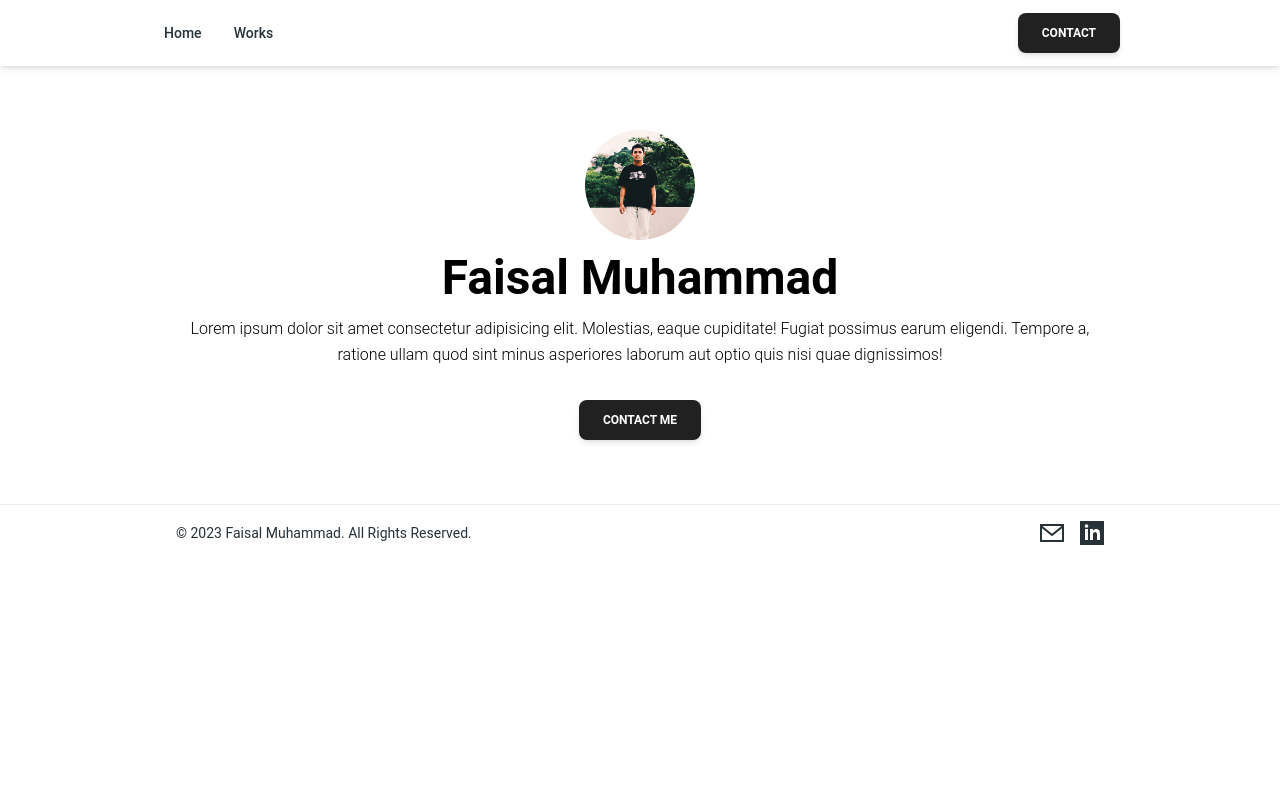
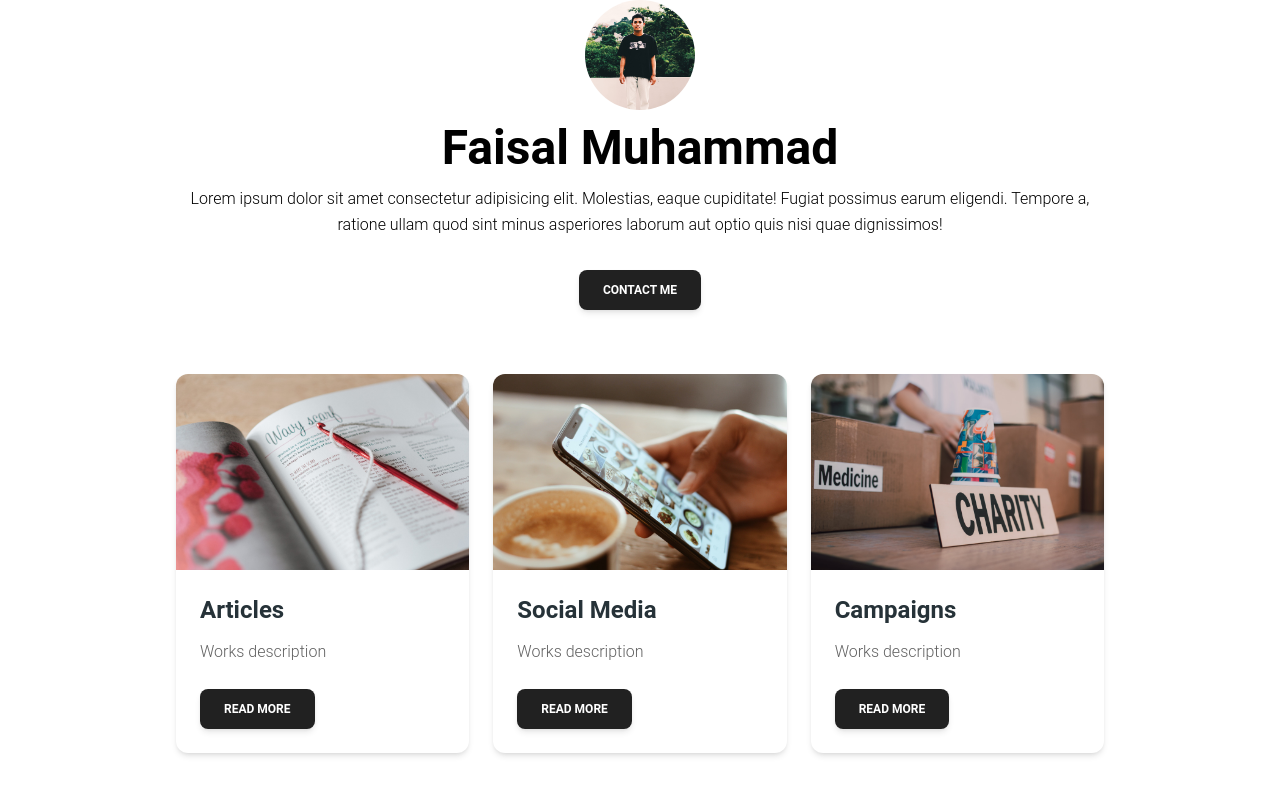
Before and after one commit to faisalm29/material-tailwind-portfolio, a Next.js app: page / in a window 1280 px wide. Shown: the top 794 px of the page. Built offline with nearby package versions, Linux system fonts and the light colour scheme.

Commit message:
fixing client-side error 5

```diff
--- a/src/components/ArticleGallery.tsx
+++ b/src/components/ArticleGallery.tsx
@@ -4,7 +4,7 @@ import EntryCard from "./EntryCard";
 const ArticleGallery = ({ articles }: { articles: Article[] }): JSX.Element => {
   return (
     <div className="mb-16 px-4 md:flex md:items-start md:justify-center md:gap-6">
-      {/* {articles.map((article, id) => (
+      {articles.map((article, id) => (
         <EntryCard
           key={id}
           title={article.title}
@@ -12,7 +12,7 @@ const ArticleGallery = ({ articles }: { articles: Article[] }): JSX.Element => {
           thumbnailUrl={article.thumbnail}
           slug={article.slug}
         />
-      ))} */}
+      ))}
     </div>
   );
 };
--- a/src/components/CampaignGallery.tsx
+++ b/src/components/CampaignGallery.tsx
@@ -8,7 +8,7 @@ const CampaignGallery = ({
 }): JSX.Element => {
   return (
     <div className="mb-16 px-4 md:flex md:items-start md:justify-center md:gap-6">
-      {/* {campaigns.map((campaign, id) => (
+      {campaigns.map((campaign, id) => (
         <EntryCard
           key={id}
           title={campaign.title}
@@ -16,7 +16,7 @@ const CampaignGallery = ({
           thumbnailUrl={campaign.thumbnail}
           slug={campaign.slug}
         />
-      ))} */}
+      ))}
     </div>
   );
 };
--- a/src/components/SocialMediaGallery.tsx
+++ b/src/components/SocialMediaGallery.tsx
@@ -1,5 +1,5 @@
+import EntryCard from "./EntryCard";
 import type { SocialMedia } from "contentlayer/generated";
-import EntryCard from "./EntryCard";
 
 const SocialMediaGallery = ({
   socialMedias,
@@ -8,7 +8,7 @@ const SocialMediaGallery = ({
 }): JSX.Element => {
   return (
     <div className="mb-16 px-4 md:flex md:items-start md:justify-center md:gap-6">
-      {/* {socialMedias.map((socialMedia, id) => (
+      {socialMedias.map((socialMedia, id) => (
         <EntryCard
           key={id}
           title={socialMedia.title}
@@ -16,7 +16,7 @@ const SocialMediaGallery = ({
           thumbnailUrl={socialMedia.thumbnail}
           slug={socialMedia.slug}
         />
-      ))} */}
+      ))}
     </div>
   );
 };
--- a/src/components/WorksSection.tsx
+++ b/src/components/WorksSection.tsx
@@ -24,7 +24,7 @@ const works = [
 const WorksSection = (): JSX.Element => {
   return (
     <section className="mx-auto mb-16 max-w-[960px] px-4">
-      {/* <main className="md: justify-center md:flex md:items-center md:gap-6">
+      <main className="md: justify-center md:flex md:items-center md:gap-6">
         {works.map((work, id) => (
           <WorkCard
             key={id}
@@ -34,7 +34,7 @@ const WorksSection = (): JSX.Element => {
             href={work.href}
           />
         ))}
-      </main> */}
+      </main>
     </section>
   );
 };
--- a/src/pages/_app.tsx
+++ b/src/pages/_app.tsx
@@ -7,11 +7,9 @@ import Layout from "@/components/Layout";
 
 const App = ({ Component, pageProps }: AppProps) => {
   return (
-    <Layout>
-      <ThemeProvider>
-        <Component {...pageProps} />
-      </ThemeProvider>
-    </Layout>
+    <ThemeProvider>
+      <Component {...pageProps} />
+    </ThemeProvider>
   );
 };
 
--- a/src/pages/work/social-media/[slug].tsx
+++ b/src/pages/work/social-media/[slug].tsx
@@ -34,9 +34,9 @@ const SocialMediaEntry: NextPage<
         </Typography>
       </div>
 
-      {/* <div className="mx-auto mb-16 max-w-[480px] px-4">
+      <div className="mx-auto mb-16 max-w-[480px] px-4">
         <CarouselDefault images={socialMedia.images} />
-      </div> */}
+      </div>
     </>
   );
 };
```
